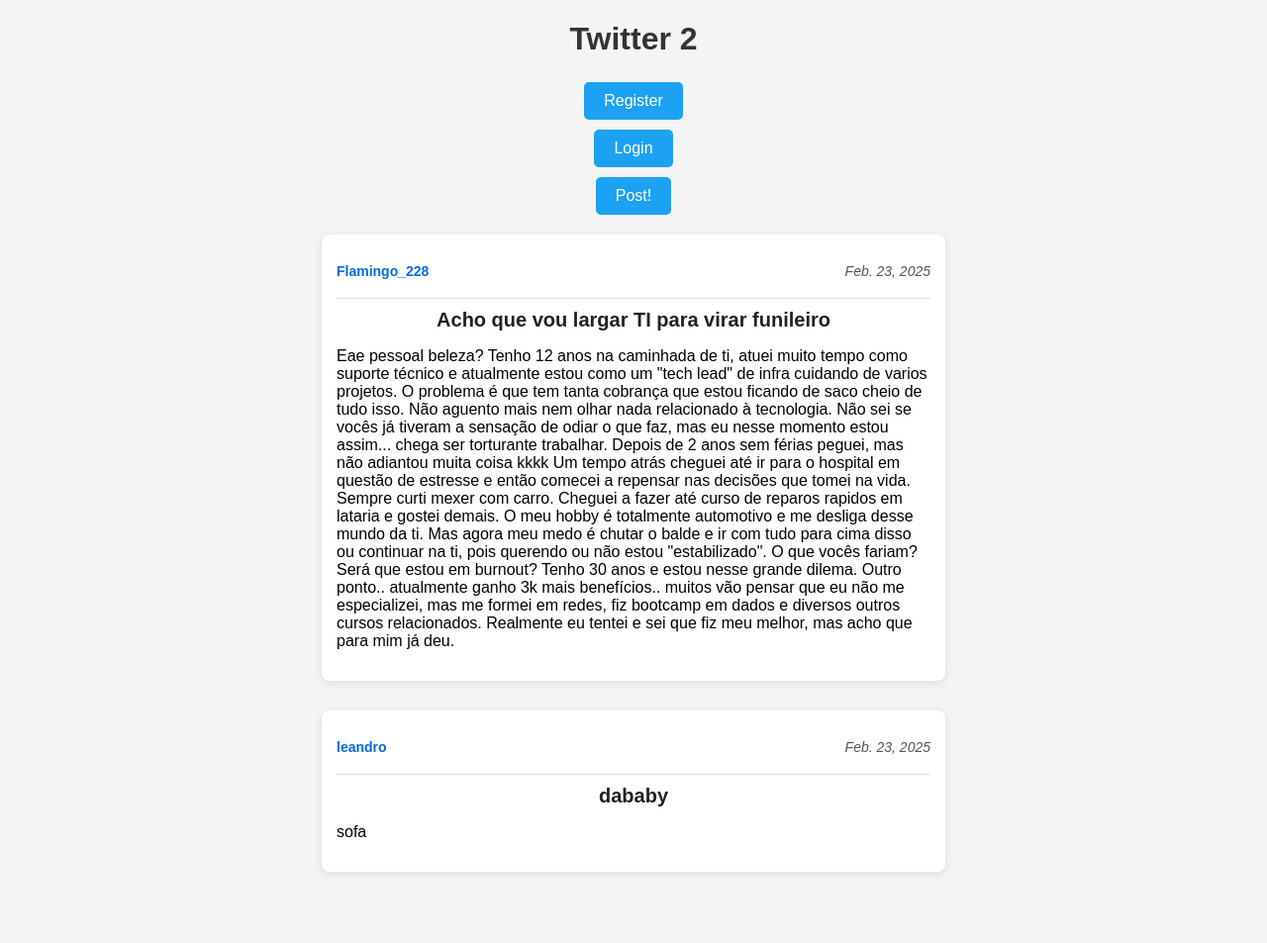
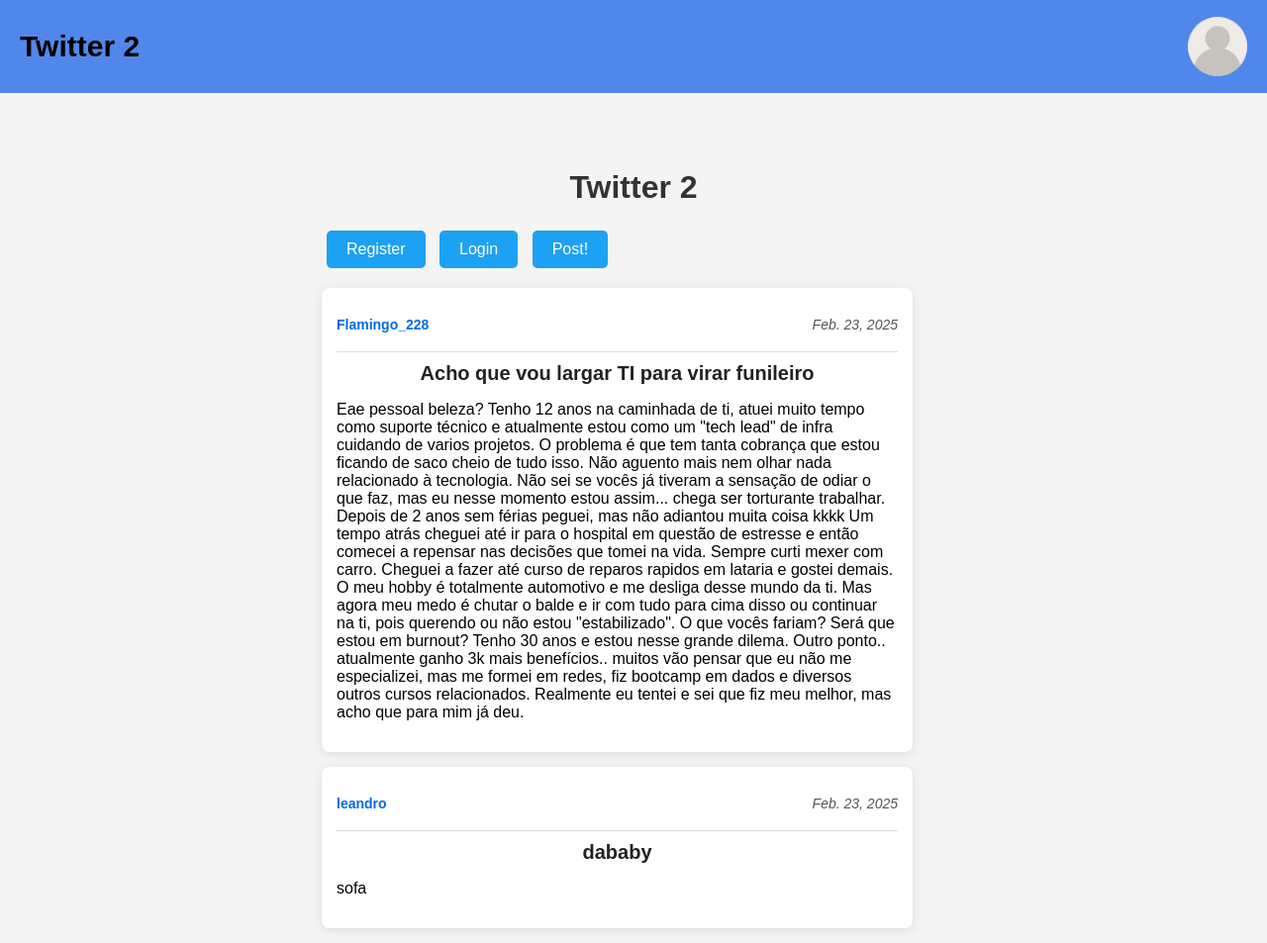
Before and after one commit to nearo007/Social-Post, a Django app: page / in a window 1280 px wide. Shown: the whole page at 99% size. Before the commit the page ends 883 px from the top, so only its background shows below. Run offline with Django 5.2, Linux system fonts and the light colour scheme; data comes from the database, SQL or seed files in the repository.

Commit message:
added layout, header, unfinished user profile button.

```diff
--- a/django_project/static/css/layout.css
+++ b/django_project/static/css/layout.css
@@ -1,9 +1,27 @@
 .div-header {
-    background: white;
-    padding: 15px;
-    border-radius: 8px;
-    box-shadow: 0px 2px 10px rgba(0, 0, 0, 0.1);
-    width: 90%;
-    max-width: 600px;
-    margin: 15px 0;
+    display: flex;
+    flex-direction: row;
+    align-items: center;
+    justify-content: space-between;
+    position: fixed;
+    top: 0;
+    right: 0;
+    left: 0;
+    margin: 0;
+
+    padding: 0px 20px;
+    background-color: rgb(81, 135, 235);
+    font-size: 30px;
+    font-weight: bold;
 }
+
+.img-user-profile {
+    margin: 0;
+    width: 60px;
+    height: 60px;
+    object-fit: cover;
+}
+
+.div-content {
+    margin-top: 150px;
+}
--- a/django_project/templates/index.html
+++ b/django_project/templates/index.html
@@ -1,6 +1,11 @@
+{% extends "layout.html" %}
+
+{% block extrahead %}
     {% load static %}
     <link rel="stylesheet" href="{% static 'css/index.css' %}">
+{% endblock %}
 
+{% block content %}
     <h1>Twitter 2</h1>
 
     {% if user.is_authenticated %}
@@ -30,3 +35,4 @@
         <p "p-post-content">{{ post.content }}</p>
     </div>
     {% endfor %}
+{% endblock %}
--- a/django_project/templates/layout.html
+++ b/django_project/templates/layout.html
@@ -1,3 +1,26 @@
-{% block header %}
-<div class="div-header"></div>
-{% endblock %}
+{% load static %}
+
+<!DOCTYPE html>
+<html lang="en">
+<head>
+    <meta charset="UTF-8">
+    <meta name="viewport" content="width=device-width, initial-scale=1.0">
+    <title>{% block title %}{% endblock %}</title>
+    <link rel="stylesheet" href="{% static 'css/layout.css' %}">
+    {% block extrahead %}
+    {% endblock %}
+</head>
+<body>
+    {% block header %}
+    <div class="div-header">
+        <p>Twitter 2</p>
+        <img class="img-user-profile" src="{% static 'assets/img/user_default_profile.png' %}" alt="user_default_profile">
+    </div>
+    {% endblock %}
+
+    <div class="div-content">
+        {% block content %}
+        {% endblock %}
+    </div>
+</body>
+</html>
```
Also changed, not shown: django_project/static/assets/img/user_default_profile.png (added). Lines whose indentation alone changed are shown as unchanged.
